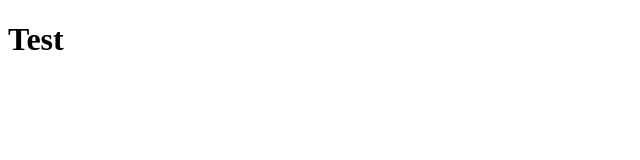
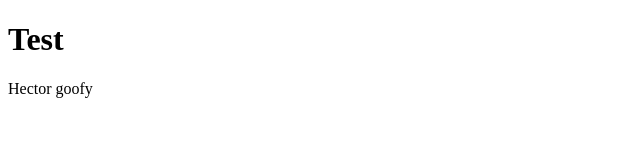
Before and after one commit to MrBrault/evan605, a plain HTML site: page index.html in a window 1280 px wide. Shown: the whole page, without its empty margins (0-640 px from the left). Drawn offline with Linux system fonts and the light colour scheme.

Commit message:
Update index.html

```diff
--- a/index.html
+++ b/index.html
@@ -7,7 +7,7 @@
  </head>
  <body>
  <h1>Test</h1>
-
+  <p>Hector goofy</p>
 
  </body>
  </html>
```
